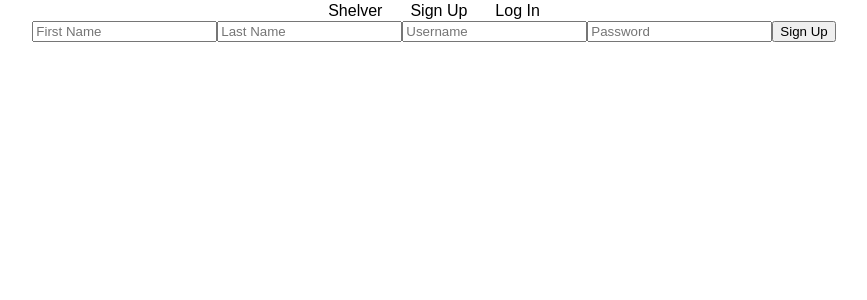
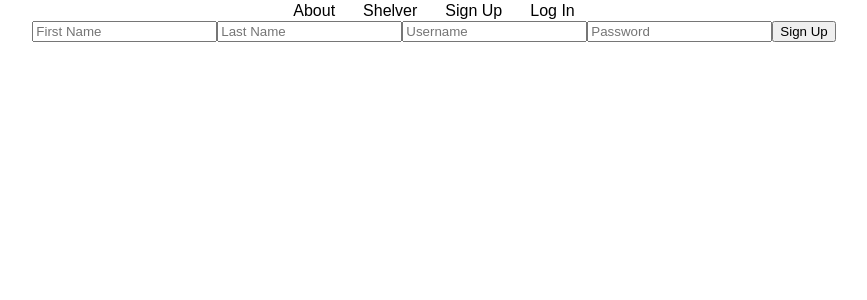
Before and after one commit to dylanmlabat/shelver, a React (Create React App) app in the folder client/: page /signup in a window 1280 px wide. Shown: the top 300 px of the page, without its empty margins (206-1073 px from the left). Built offline with nearby package versions, Linux system fonts and the light colour scheme; no server answers.

Commit message:
Create About component and navbar route

```diff
--- a/client/src/App.js
+++ b/client/src/App.js
@@ -7,6 +7,7 @@ import {logout, getCurrentUser} from './actions/userActions.js'
 import SignUp from './containers/SignUp';
 import Login from './containers/Login';
 import Library from './components/Library';
+import About from './components/About';
 
 class App extends React.Component {
 
@@ -20,6 +21,7 @@ class App extends React.Component {
         <Router>
           <Navbar user={this.props.user}/>
           <Switch>
+            <Route exact path='/about' component={About} />
             <Route exact path='/signup' component={SignUp} />
             <Route exact path='/login' component={Login} />
             <Route path='/logout'
--- /dev/null
+++ b/client/src/components/About.js
@@ -0,0 +1,21 @@
+import React, { Component } from 'react';
+
+class About extends Component {
+
+  render(){
+
+    return(
+      <div className="About">
+        <h2>About Shelver</h2>
+        <p>
+          Shelver allows you to create a sharable and easily perusable digital catalog of the books you own.
+          You can search for books within the Goodreads database by title, author, or ISBN and easily add them to your personal library.
+        </p>
+        <p>This is a React on Rails portfolio project for the Flatiron School's web development bootcamp.</p>
+      </div>
+    )
+  }
+
+}
+
+export default About;
--- a/client/src/containers/Navbar.js
+++ b/client/src/containers/Navbar.js
@@ -31,6 +31,9 @@ const Navbar = (props) => {
 
   return(
     <div className="navbar">
+      <NavLink to="/about" className="nav-link">
+        <span className="tab-title">About</span>
+      </NavLink>
       <NavLink to="/" className="nav-link">
         <span className="tab-title">Shelver</span>
       </NavLink>
```
